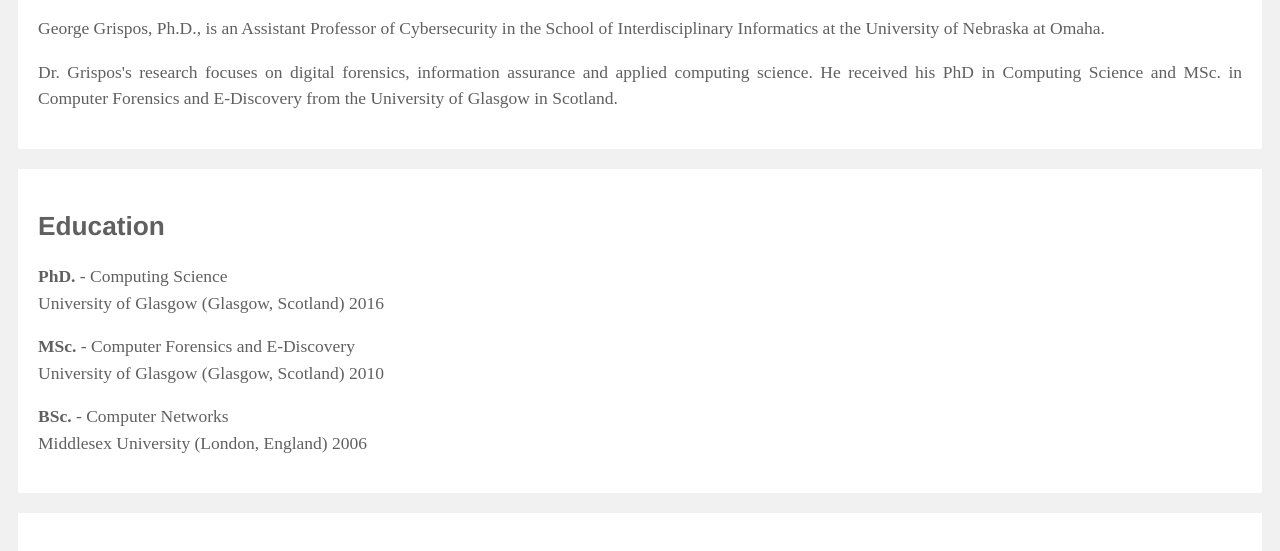
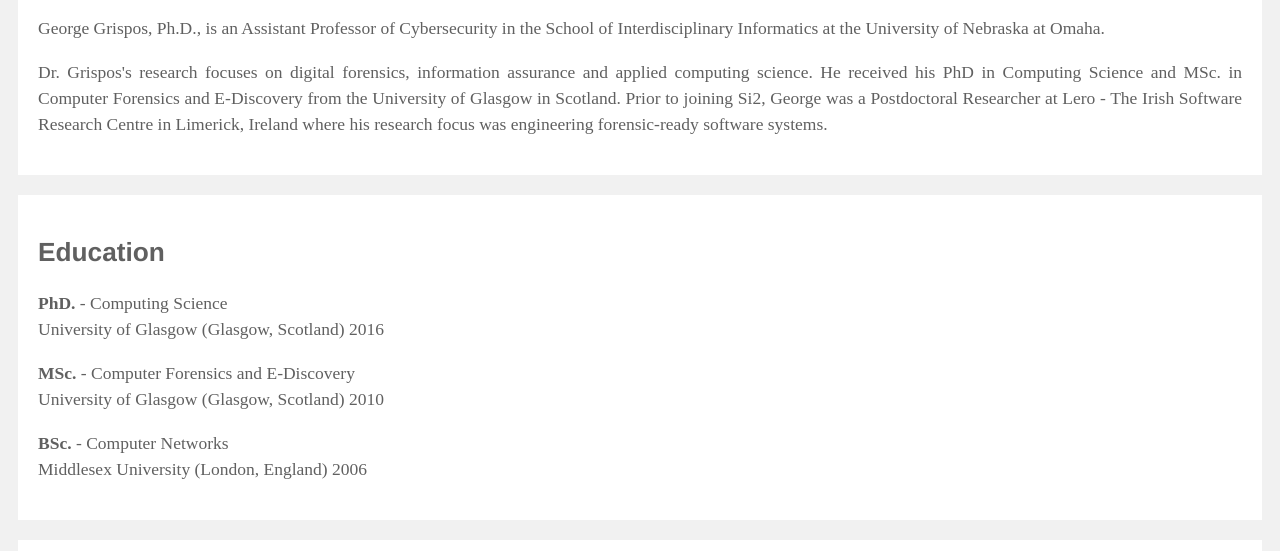
Before and after one commit to ggrispos/ggrispos.github.io, a plain HTML site: page index.html in a window 1280 px wide. Shown: the part 238-789 px from the top of the page. Drawn offline with Linux system fonts and the light colour scheme; a web font is replaced by a local one.

Commit message:
Update index.html

```diff
--- a/index.html
+++ b/index.html
@@ -53,7 +53,9 @@
     <div class="card">
       <img src="images/righttop.jpg" style="max-width:100%" class="center">
       <p class="big" align="justify">George Grispos, Ph.D., is an Assistant Professor of Cybersecurity in the School of Interdisciplinary Informatics at the University of Nebraska at Omaha.</p>
-	  <p class="big" align="justify">Dr. Grispos's research focuses on digital forensics, information assurance and applied computing science. He received his PhD in Computing Science and MSc. in Computer Forensics and E-Discovery from the University of Glasgow in Scotland.
+	  <p class="big" align="justify">Dr. Grispos's research focuses on digital forensics, information assurance and applied computing science.
+
+		 He received his PhD in Computing Science and MSc. in Computer Forensics and E-Discovery from the University of Glasgow in Scotland. Prior to joining Si2, George was a Postdoctoral Researcher at Lero - The Irish Software Research Centre in Limerick, Ireland where his research focus was engineering forensic-ready software systems.
 
 		  </p>
 	</div>
```
